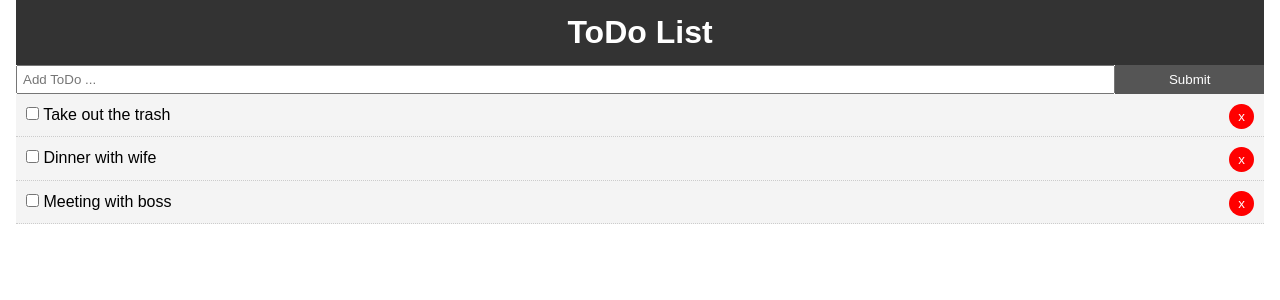
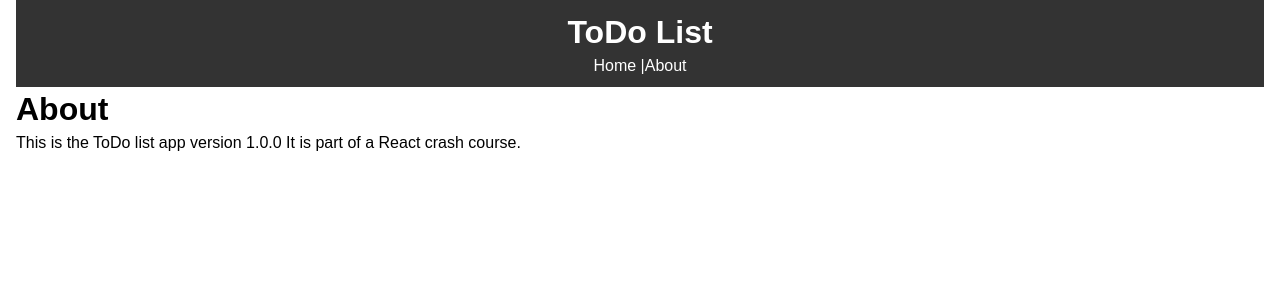
Before and after one commit to dxypher/todo, a React (Create React App) app: page /about in a window 1280 px wide. Shown: the top 300 px of the page. Built offline with nearby package versions, Linux system fonts and the light colour scheme.

Commit message:
add react-router-dom, add routes to new About page, add links to header for home and about.

```diff
--- a/package.json
+++ b/package.json
@@ -5,6 +5,7 @@
   "dependencies": {
     "react": "^16.7.0",
     "react-dom": "^16.7.0",
+    "react-router-dom": "^4.3.1",
     "react-scripts": "2.1.3",
     "uuid": "^3.3.2"
   },
--- a/src/App.js
+++ b/src/App.js
@@ -1,7 +1,9 @@
 import React, { Component } from 'react';
+import { BrowserRouter as Router, Route } from 'react-router-dom'
 import Header from './components/layout/Header';
 import Todos from './components/Todos';
 import AddTodo from "./components/AddTodo";
+import About from "./components/pages/About";
 import uuid from 'uuid';
 import './App.css';
 
@@ -53,13 +55,25 @@
 
   render() {
     return (
-      <div className="App">
-        <div className='container'>
-          <Header />
-          <AddTodo addTodo={this.addTodo}/>
-          <Todos todos={this.state.todos} markComplete={this.markComplete} delTodo={this.delTodo}/>
+      <Router>
+        <div className="App">
+          <div className="container">
+            <Header />
+            <Route exact path='/' render={props => (
+              <React.Fragment>
+                <AddTodo addTodo={this.addTodo} />
+                <Todos
+                  todos        = {this.state.todos}
+                  markComplete = {this.markComplete}
+                  delTodo      = {this.delTodo}
+                />
+              </React.Fragment>
+            )} />
+
+            <Route path='/about' component={About} />
+          </div>
         </div>
-      </div>
+      </Router>
     );
   }
 }
--- a/src/components/layout/Header.js
+++ b/src/components/layout/Header.js
@@ -1,11 +1,19 @@
 import React from 'react';
+import { Link } from 'react-router-dom';
 
 function Header() {
   return (
     <header style={headerStyle}>
       <h1>ToDo List</h1>
+      <Link style={linkStyle} to="/">
+        Home
+      </Link>{" "}
+      |
+      <Link style={linkStyle} to="/about">
+        About
+      </Link>
     </header>
-  )
+  );
 }
 
 const headerStyle = {
@@ -15,4 +23,9 @@
   padding   : '10px'
 }
 
+const linkStyle = {
+  color         : '#FFF',
+  textDecoration: 'none'
+}
+
 export default Header;
--- /dev/null
+++ b/src/components/pages/About.js
@@ -0,0 +1,10 @@
+import React from 'react'
+
+export default function About() {
+  return (
+    <React.Fragment>
+      <h1>About</h1>
+      <p>This is the ToDo list app version 1.0.0 It is part of a React crash course.</p>
+    </React.Fragment>
+  )
+}
```
Also changed, not shown: 2 other files (tests, documents, lock files or other folders).
